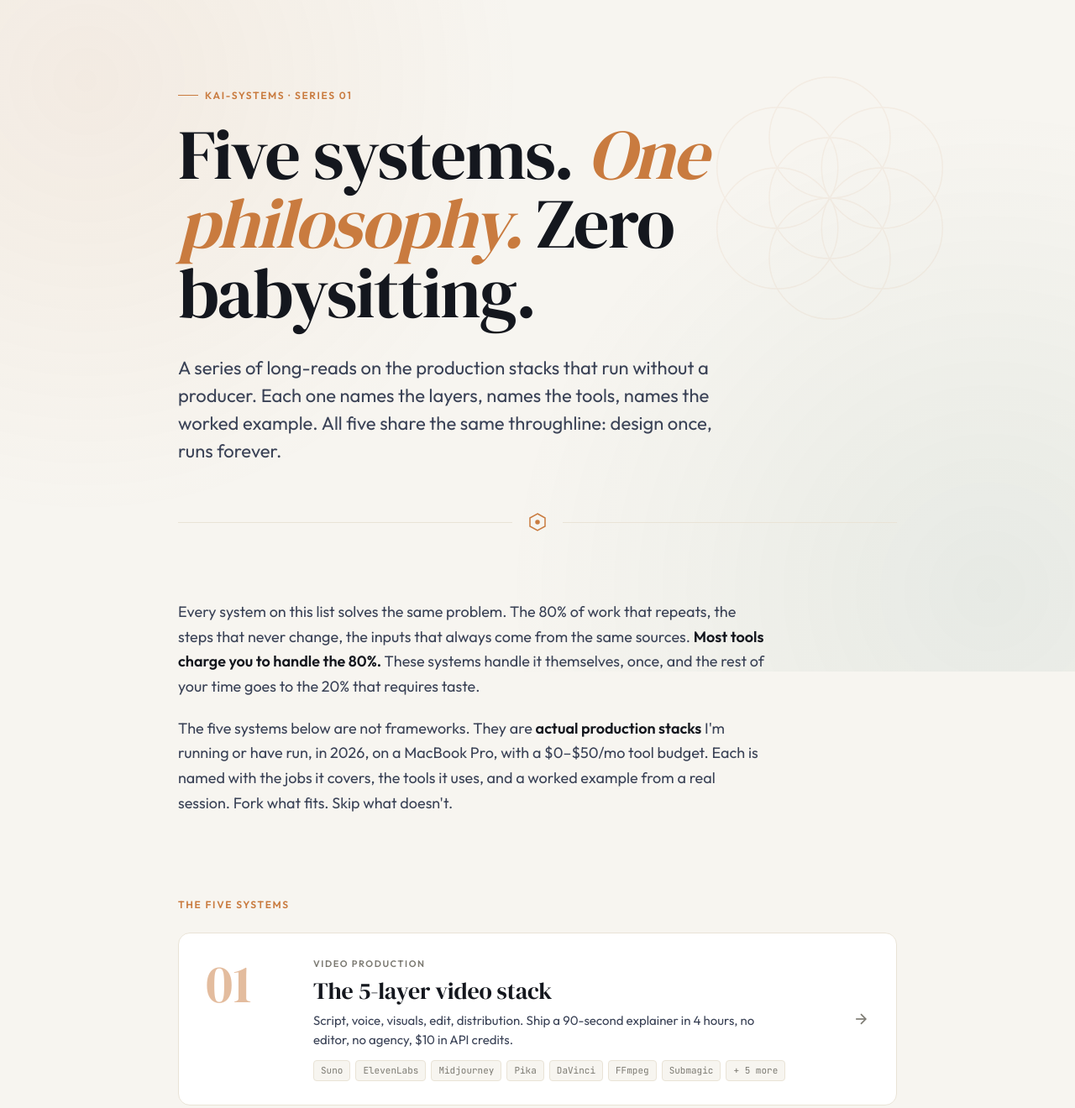
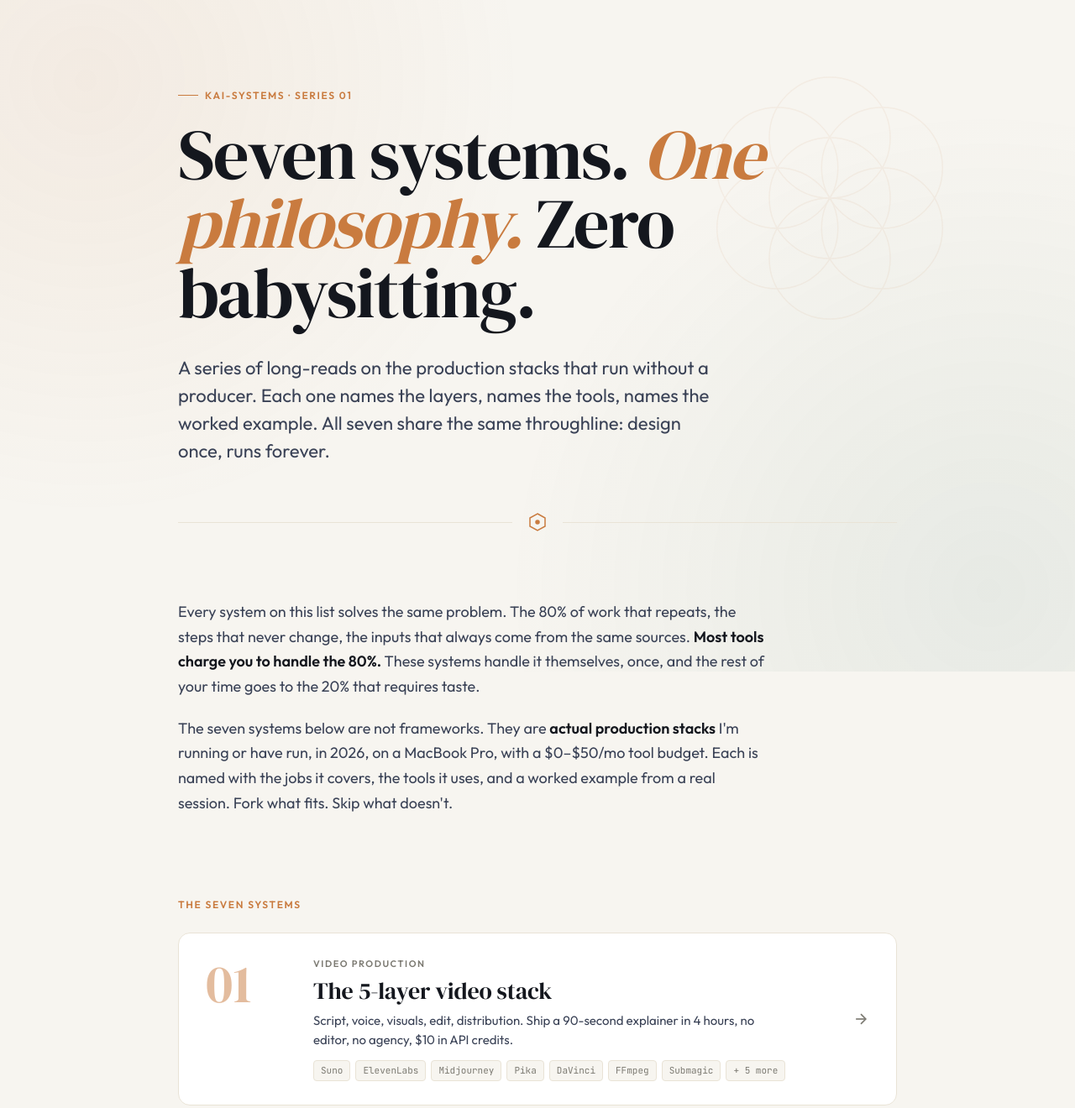
Before and after one commit to kajica2/kai-systems, a plain HTML site: page index.html in a window 1280 px wide. Shown: the top 1320 px of the page at 84% size. Drawn offline with Linux system fonts and the light colour scheme.

Commit message:
fix: update copy from 'five' to 'seven' systems/stacks
Hub grew from 5 to 7 spokes (added trumpet, twin) but hero, intro,
section-kicker, README heading, repo description, and the new spokes'
end-mark still said 'five'. Refresh all references to reflect the
current count. Per-spoke 'Five jobs. Twelve tools.' layer model is
intentional and unchanged.

```diff
--- a/index.html
+++ b/index.html
@@ -87,8 +87,8 @@
     </svg>
 
     <div class="hero-eyebrow">kai-systems · series 01</div>
-    <h1>Five systems. <em>One philosophy.</em> Zero babysitting.</h1>
-    <p class="hero-lede">A series of long-reads on the production stacks that run without a producer. Each one names the layers, names the tools, names the worked example. All five share the same throughline: design once, runs forever.</p>
+    <h1>Seven systems. <em>One philosophy.</em> Zero babysitting.</h1>
+    <p class="hero-lede">A series of long-reads on the production stacks that run without a producer. Each one names the layers, names the tools, names the worked example. All seven share the same throughline: design once, runs forever.</p>
 
     <div class="hero-divider">
       <svg width="24" height="24" viewBox="0 0 24 24" fill="none" stroke="currentColor" stroke-width="1.5">
@@ -101,12 +101,12 @@
   <!-- INTRO -->
   <div class="intro">
     <p>Every system on this list solves the same problem. The 80% of work that repeats, the steps that never change, the inputs that always come from the same sources. <strong>Most tools charge you to handle the 80%.</strong> These systems handle it themselves, once, and the rest of your time goes to the 20% that requires taste.</p>
-    <p>The five systems below are not frameworks. They are <strong>actual production stacks</strong> I'm running or have run, in 2026, on a MacBook Pro, with a $0–$50/mo tool budget. Each is named with the jobs it covers, the tools it uses, and a worked example from a real session. Fork what fits. Skip what doesn't.</p>
+    <p>The seven systems below are not frameworks. They are <strong>actual production stacks</strong> I'm running or have run, in 2026, on a MacBook Pro, with a $0–$50/mo tool budget. Each is named with the jobs it covers, the tools it uses, and a worked example from a real session. Fork what fits. Skip what doesn't.</p>
   </div>
 
   <!-- INDEX -->
   <div class="index-section">
-    <div class="section-kicker">The five systems</div>
+    <div class="section-kicker">The seven systems</div>
 
     <div class="index">
 
```
Also changed, not shown: trumpet/index.html (+1 -1 lines), twin/index.html (+1 -1 lines), README.md.
